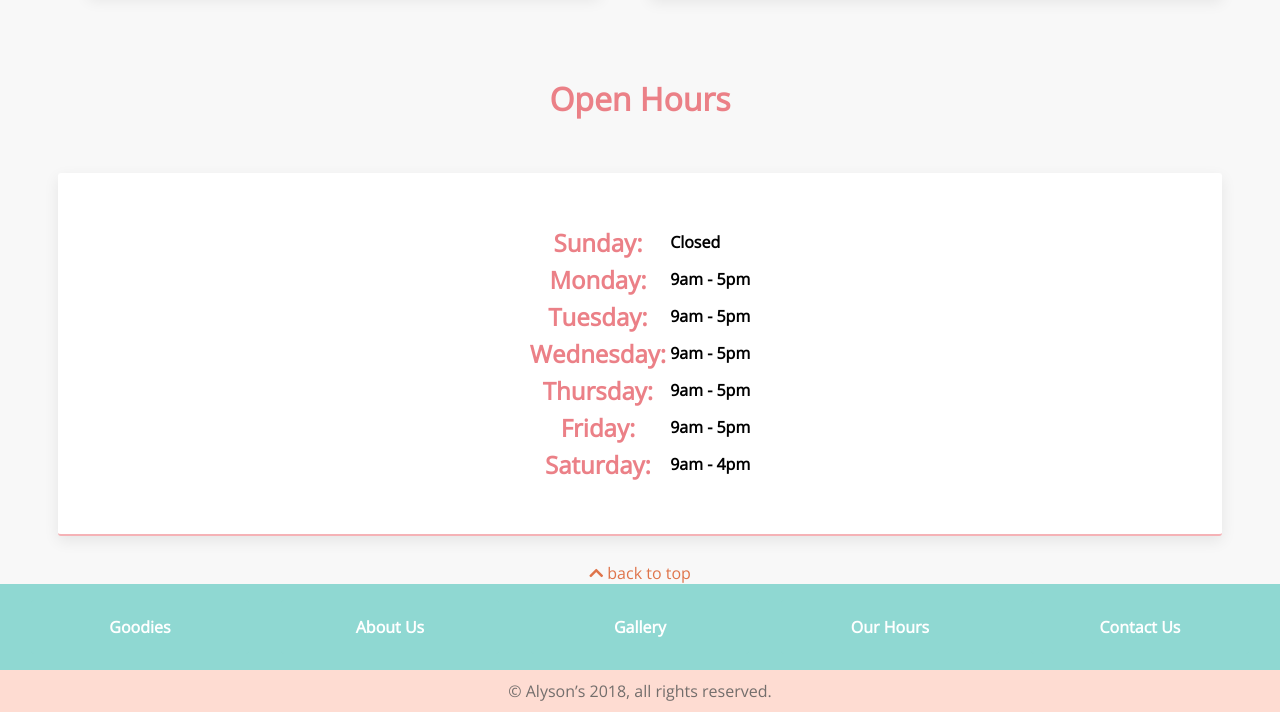
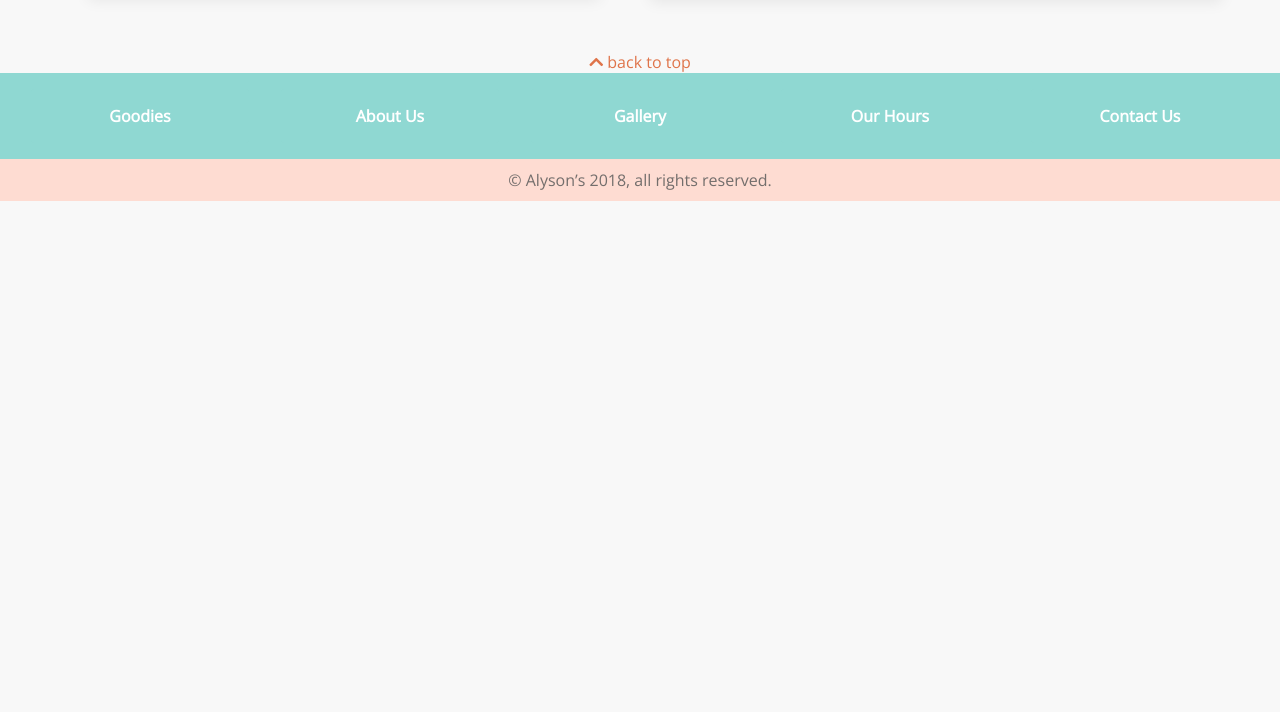
Before and after one commit to lamb0203/midterm-alyson-bakery-website, a website: page about.html in a window 1280 px wide. Shown: the part 1050-1762 px from the top of the page. After the commit the page ends 1251 px from the top, so only its background shows below. Drawn offline with nearby package versions, Linux system fonts and the light colour scheme.

Commit message:
updated about.html

```diff
--- a/about.html
+++ b/about.html
@@ -113,59 +113,7 @@
           </div>
         </div>
         <!-- / end of row 1 -->
-        <h2 class="text-center larger-font">Open Hours</h2>
-        <!-- row 2-->
-        <div class="row">
-          <div class="col-12">
-            <div class="card pad-top-50 pad-bottom-50">
-              <table class="centered">
-                <tr>
-                  <th>
-                    <h2 class="no-margin">Sunday: </h2>
-                  </th>
-                  <td><b>Closed</b></td>
-                </tr>
-                <tr>
-                  <th>
-                    <h2 class="no-margin">Monday: </h2>
-                  </th>
-                  <td><b>9am - 5pm</b></td>
-                </tr>
-                <tr>
-                  <th>
-                    <h2 class="no-margin">Tuesday: </h2>
-                  </th>
-                  <td><b>9am - 5pm</b></td>
-                </tr>
-                <tr>
-                  <th>
-                    <h2 class="no-margin">Wednesday: </h2>
-                  </th>
-                  <td><b>9am - 5pm</b></td>
-                </tr>
-                <tr>
-                  <th>
-                    <h2 class="no-margin">Thursday: </h2>
-                  </th>
-                  <td><b>9am - 5pm</b></td>
-                </tr>
-                <tr>
-                  <th>
-                    <h2 class="no-margin">Friday: </h2>
-                  </th>
-                  <td><b>9am - 5pm</b></td>
-                </tr>
-                <tr>
-                  <th>
-                    <h2 class="no-margin">Saturday: </h2>
-                  </th>
-                  <td><b>9am - 4pm</b></td>
-                </tr>
-              </table>
-            </div>
-          </div>
-        </div>
-        <!-- / end of row 2 -->
+
 
       </div>
       <!--/ end of container for our rows -->
```
